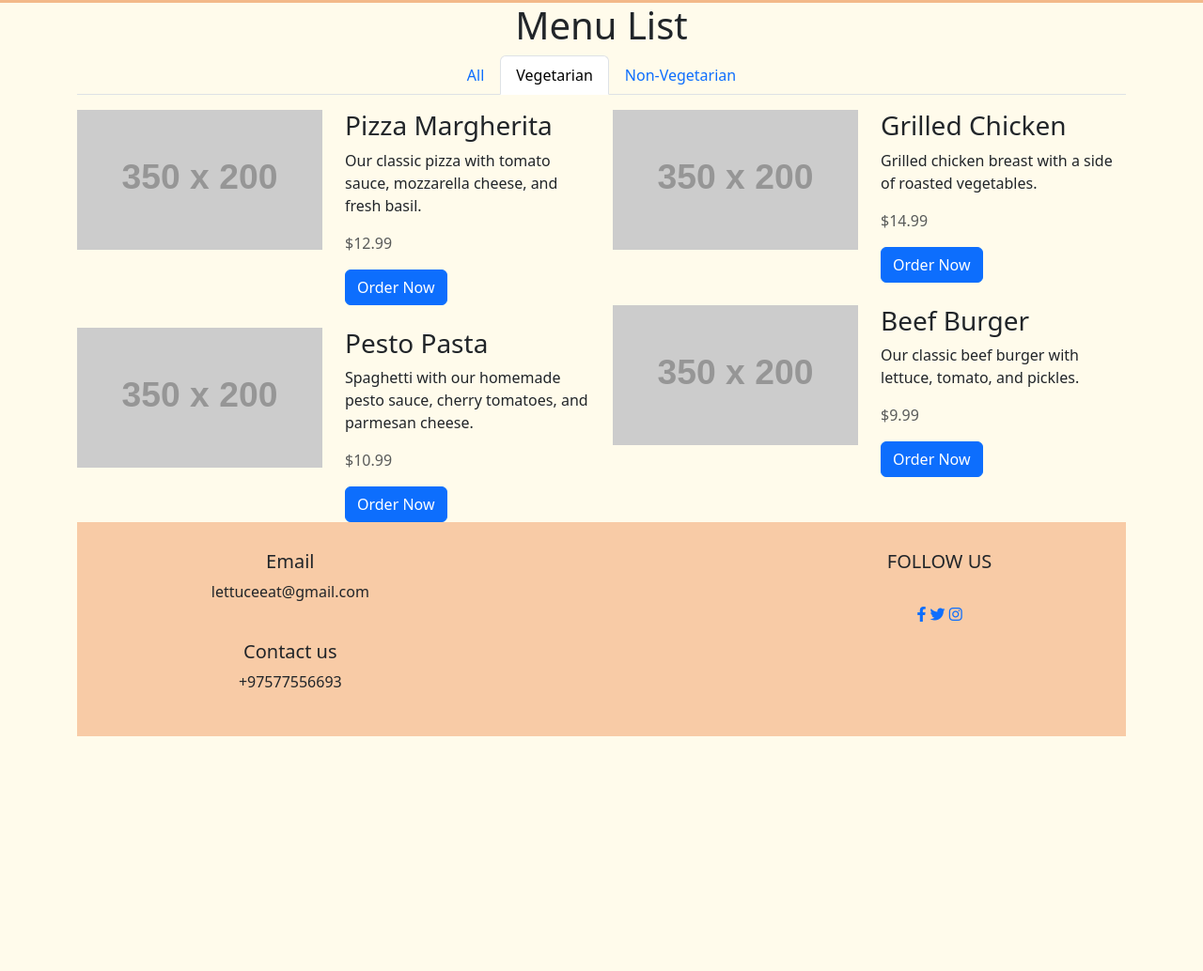
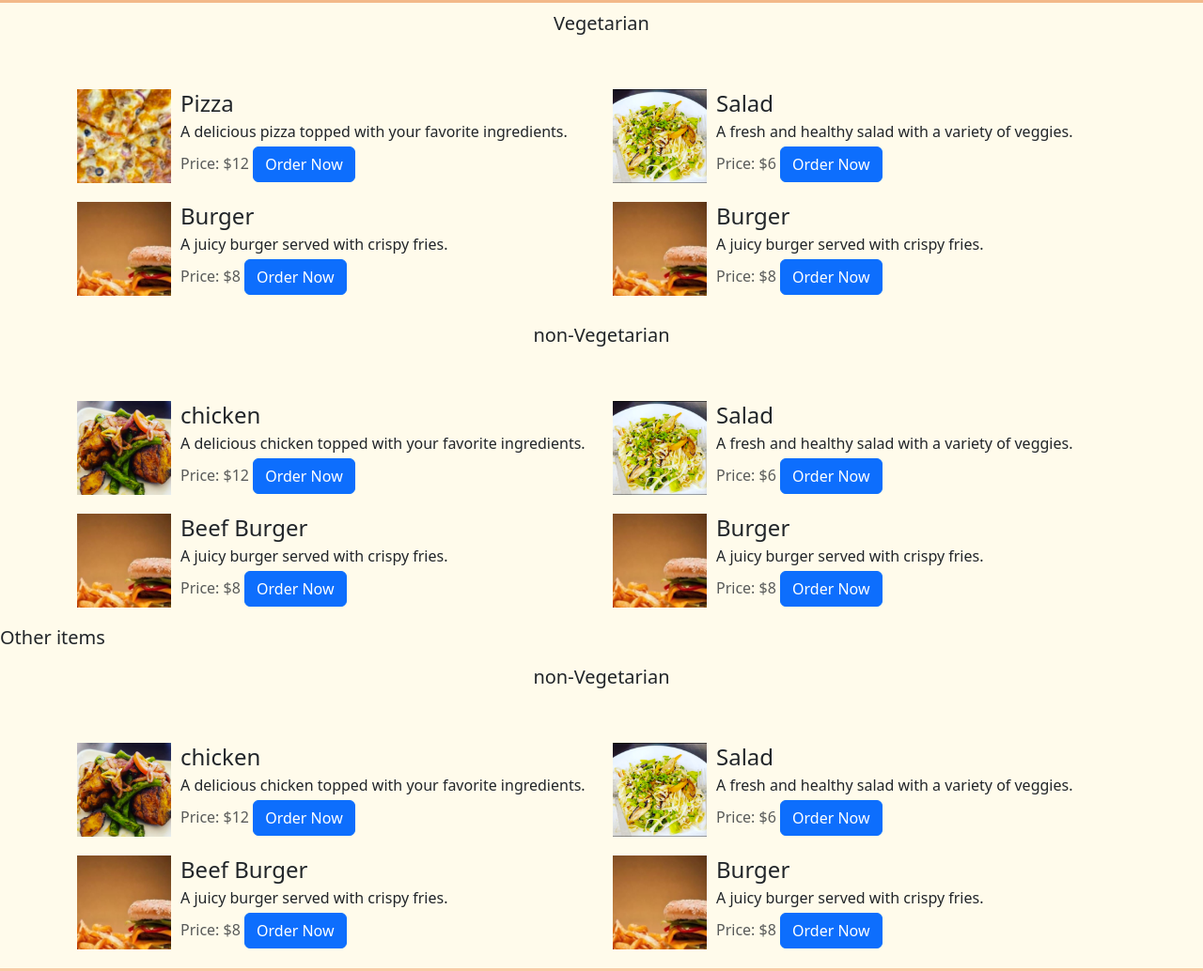
Before and after one commit to pemachozom/Lettuce-Eat, a website: page views/menu_list.html in a window 1280 px wide. Shown: the part 73-1107 px from the top of the page at 94% size. Before the commit the page ends 857 px from the top, so only its background shows below. Drawn offline with nearby package versions, Linux system fonts and the light colour scheme; placeholder pictures from the web are drawn by us.

Commit message:
menulist update

```diff
--- a/views/menu_list.html
+++ b/views/menu_list.html
@@ -101,7 +101,23 @@
   .item3 i{
     background-color: #F8CBA6;
   }
+  .container h5{
+    text-align: center;
+    padding-top: 10px;
+    padding-bottom: 50px;
+  }
+  .food-item {
+        display: flex;
+        align-items: center;
+        margin-bottom: 20px;
+      }
 
+      .food-item img {
+        width: 100px;
+        height: 100px;
+        object-fit: cover;
+        margin-right: 10px;
+      }
   </style>
 
 <header>
@@ -111,16 +127,7 @@
     aria-controls="navbarNav" aria-expanded="false" aria-label="Toggle navigation">
     <span class="navbar-toggler-icon"></span>
   </button>
-  <!-- <div class="collapse navbar-collapse justify-content-end" id="navbarNav">
-    <ul class="navbar-nav">
-      <li class="nav-item active">
-        <a class="nav-link" href="./index.html">Home</a>
-      </li>
-      <li class="nav-item">
-        <a class="nav-link" href="./aboutus.html">About Us</a>
-      </li>
-    </ul>
-  </div> -->
+
 </nav>
 
 </header>
@@ -128,87 +135,160 @@
   <body>
 
 
-
     <div class="container">
-      <h1 class="text-center">Menu List</h1>
-
-      <div class="text-center">
-        <ul class="nav nav-tabs mb-3 justify-content-center" id="menuTabs" role="tablist">
-
-          <li class="nav-items" role="presentation">
-            <a class="nav-link" id="view-all-tab" data-bs-toggle="tab" data-bs-target="#view-all-menu" role="tab" aria-controls="view-all-menu" aria-selected="false">All</a>
-          </li>
-
-          <li class="nav-items" role="presentation">
-            <a class="nav-link active" id="veg-tab" data-bs-toggle="tab" data-bs-target="#veg-menu" role="tab" aria-controls="veg-menu" aria-selected="true">Vegetarian</a>
-          </li>
-
-          <li class="nav-items" role="presentation">
-            <a class="nav-link" id="non-veg-tab" data-bs-toggle="tab" data-bs-target="#non-veg-menu" role="tab" aria-controls="non-veg-menu" aria-selected="false">Non-Vegetarian</a>
-          </li>
-
-        </ul>
-      </div>
-
-      <div class="tab-content" id="menuTabsContent">
-        <div class="tab-pane fade show active" id="veg-menu" role="tabpanel" aria-labelledby="veg-tab">
-          <div class="container1">
+      <h5>Vegetarian</h5>
       <div class="row">
         <div class="col-md-6">
-                <div class="row mb-4">
-                  <div class="col-md-6">
-                    <img src="https://via.placeholder.com/350x200" class="img-fluid" alt="...">
-                  </div>
-                  <div class="col-md-6">
-                    <h3>Pizza Margherita</h3>
-                    <p>Our classic pizza with tomato sauce, mozzarella cheese, and fresh basil.</p>
-                    <p class="text-muted">$12.99</p>
+          <div class="food-item">
+            <img src="./img/pizza.png" alt="Pizza">
+            <div>
+              <h4 class="mb-1">Pizza</h4>
+              <p class="mb-1">A delicious pizza topped with your favorite ingredients.</p>
+              <span class="text-muted">Price: $12</span>
               <a href="#" class="btn btn-primary">Order Now</a>
             </div>
           </div>
-                <div class="row">
-                  <div class="col-md-6">
-                    <img src="https://via.placeholder.com/350x200" class="img-fluid" alt="...">
-                  </div>
-                  <div class="col-md-6">
-                    <h3>Pesto Pasta</h3>
-                    <p>Spaghetti with our homemade pesto sauce, cherry tomatoes, and parmesan cheese.</p>
-                    <p class="text-muted">$10.99</p>
+          <div class="food-item">
+            <img src="./img/bugger.jpg" alt="Burger">
+            <div>
+              <h4 class="mb-1">Burger</h4>
+              <p class="mb-1">A juicy burger served with crispy fries.</p>
+              <span class="text-muted">Price: $8</span>
               <a href="#" class="btn btn-primary">Order Now</a>
             </div>
           </div>
         </div>
         <div class="col-md-6">
-                <div class="row mb-4">
-                  <div class="col-md-6">
-                    <img src="https://via.placeholder.com/350x200" class="img-fluid" alt="...">
-                  </div>
-                  <div class="col-md-6">
-                    <h3>Grilled Chicken</h3>
-                    <p>Grilled chicken breast with a side of roasted vegetables.</p>
-                    <p class="text-muted">$14.99</p>
+          <div class="food-item">
+            <img src="./img/sagg.png" alt="Salad">
+            <div>
+              <h4 class="mb-1">Salad</h4>
+              <p class="mb-1">A fresh and healthy salad with a variety of veggies.</p>
+              <span class="text-muted">Price: $6</span>
               <a href="#" class="btn btn-primary">Order Now</a>
             </div>
           </div>
-                <div class="row">
-                  <div class="col-md-6">
-                    <img src="https://via.placeholder.com/350x200" class="img-fluid" alt="...">
-                  </div>
-                  <div class="col-md-6">
-                    <h3>Beef Burger</h3>
-                    <p>Our classic beef burger with lettuce, tomato, and pickles.</p>
-                    <p class="text-muted">$9.99</p>
+          <div class="food-item">
+            <img src="./img/bugger.jpg" alt="Burger">
+            <div>
+              <h4 class="mb-1">Burger</h4>
+              <p class="mb-1">A juicy burger served with crispy fries.</p>
+              <span class="text-muted">Price: $8</span>
               <a href="#" class="btn btn-primary">Order Now</a>
             </div>
           </div>
         </div>
+          <!-- Add more food items here -->
         </div>
       </div>
+      <!-- non-vegeatrain -->
+      <div class="container">
+        <h5>non-Vegetarian</h5>
+        <div class="row">
+          <div class="col-md-6">
+            <div class="food-item">
+              <img src="./img/chicken.png" alt="Chicken">
+              <div>
+                <h4 class="mb-1">chicken</h4>
+                <p class="mb-1">A delicious chicken topped with your favorite ingredients.</p>
+                <span class="text-muted">Price: $12</span>
+                <a href="#" class="btn btn-primary">Order Now</a>
+              </div>
+            </div>
+            <div class="food-item">
+              <img src="./img/bugger.jpg" alt="Burger">
+              <div>
+                <h4 class="mb-1">Beef Burger</h4>
+                <p class="mb-1">A juicy burger served with crispy fries.</p>
+                <span class="text-muted">Price: $8</span>
+                <a href="#" class="btn btn-primary">Order Now</a>
+              </div>
+            </div>
+          </div>
+          <div class="col-md-6">
+            <div class="food-item">
+              <img src="./img/sagg.png" alt="Salad">
+              <div>
+                <h4 class="mb-1">Salad</h4>
+                <p class="mb-1">A fresh and healthy salad with a variety of veggies.</p>
+                <span class="text-muted">Price: $6</span>
+                <a href="#" class="btn btn-primary">Order Now</a>
+              </div>
+            </div>
+            <div class="food-item">
+              <img src="./img/bugger.jpg" alt="Burger">
+              <div>
+                <h4 class="mb-1">Burger</h4>
+                <p class="mb-1">A juicy burger served with crispy fries.</p>
+                <span class="text-muted">Price: $8</span>
+                <a href="#" class="btn btn-primary">Order Now</a>
+              </div>
+            </div>
+          </div>
+            <!-- Add more food items here -->
+          </div>
+        </div>
+        <!-- other food item -->
+        <h5>Other items</h5>
+        <div class="container">
+          <h5>non-Vegetarian</h5>
+          <div class="row">
+            <div class="col-md-6">
+              <div class="food-item">
+                <img src="./img/chicken.png" alt="Chicken">
+                <div>
+                  <h4 class="mb-1">chicken</h4>
+                  <p class="mb-1">A delicious chicken topped with your favorite ingredients.</p>
+                  <span class="text-muted">Price: $12</span>
+                  <a href="#" class="btn btn-primary">Order Now</a>
+                </div>
+              </div>
+              <div class="food-item">
+                <img src="./img/bugger.jpg" alt="Burger">
+                <div>
+                  <h4 class="mb-1">Beef Burger</h4>
+                  <p class="mb-1">A juicy burger served with crispy fries.</p>
+                  <span class="text-muted">Price: $8</span>
+                  <a href="#" class="btn btn-primary">Order Now</a>
+                </div>
+              </div>
+            </div>
+            <div class="col-md-6">
+              <div class="food-item">
+                <img src="./img/sagg.png" alt="Salad">
+                <div>
+                  <h4 class="mb-1">Salad</h4>
+                  <p class="mb-1">A fresh and healthy salad with a variety of veggies.</p>
+                  <span class="text-muted">Price: $6</span>
+                  <a href="#" class="btn btn-primary">Order Now</a>
+                </div>
+              </div>
+              <div class="food-item">
+                <img src="./img/bugger.jpg" alt="Burger">
+                <div>
+                  <h4 class="mb-1">Burger</h4>
+                  <p class="mb-1">A juicy burger served with crispy fries.</p>
+                  <span class="text-muted">Price: $8</span>
+                  <a href="#" class="btn btn-primary">Order Now</a>
+                </div>
+              </div>
+            </div>
+              <!-- Add more food items here -->
+            </div>
+          </div>
+
+    </div>
+
+    <!-- Bootstrap JS (optional if you need any JavaScript functionality) -->
+    <!-- <script src="https://code.jquery.com/jquery-3.2.1.slim.min.js"></script>
+    <script src="https://cdn.jsdelivr.net/npm/popper.js@1.12.9/dist/umd/popper.min.js"></script>
+    <script src="https://maxcdn.bootstrapcdn.com/bootstrap/4.0.0/js/bootstrap.min.js"></script>
+   -->
 
 
 
 
-    </div>
+
 
      <script src="https://cdn.jsdelivr.net/npm/bootstrap@5.3.0-alpha3/dist/js/bootstrap.bundle.min.js" integrity="sha384-ENjdO4Dr2bkBIFxQpeoTz1HIcje39Wm4jDKdf19U8gI4ddQ3GYNS7NTKfAdVQSZe" crossorigin="anonymous"></script>
 
@@ -233,6 +313,4 @@
     </footer>
 
   </body>
-
-
 </html>
```
Lines whose indentation alone changed are shown as unchanged.
